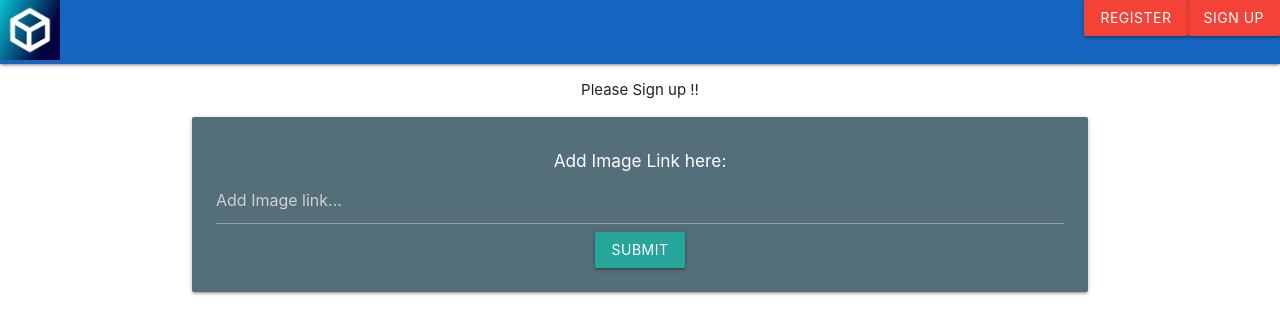
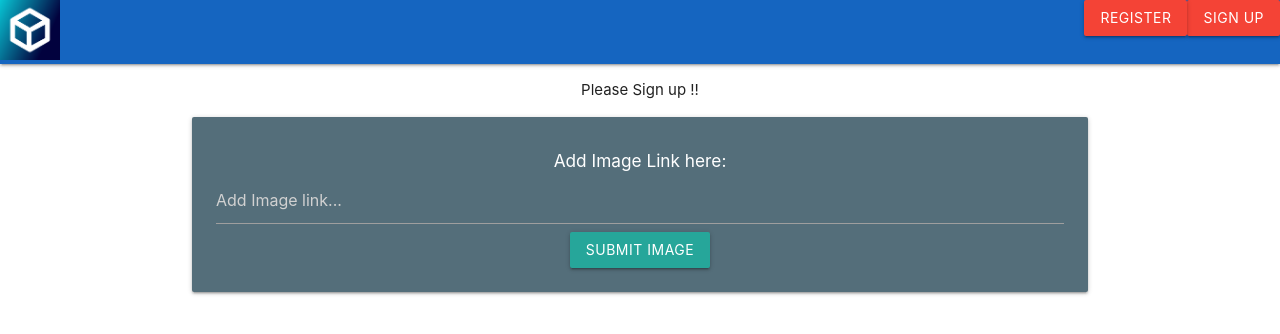
Before and after one commit to shamseena-dev/face-detection-app, a React (Create React App) app: page / in a window 1280 px wide. Shown: the top 334 px of the page. Built offline with nearby package versions, Linux system fonts and the light colour scheme.

Commit message:
adding clarifai API

```diff
--- a/package.json
+++ b/package.json
@@ -6,6 +6,7 @@
     "@testing-library/jest-dom": "^4.2.4",
     "@testing-library/react": "^9.3.2",
     "@testing-library/user-event": "^7.1.2",
+    "clarifai": "^2.9.1",
     "react": "^16.13.1",
     "react-dom": "^16.13.1",
     "react-scripts": "3.4.1"
--- a/src/components/ImageInputForm/ImageInputForm.js
+++ b/src/components/ImageInputForm/ImageInputForm.js
@@ -23,8 +23,7 @@ function ImageInputForm() {
             ></input>
 
             <button className="btn waves-effect waves-light" type="submit">
-              {" "}
-              Submit
+              Submit Image
             </button>
           </form>
         </div>
```
Also changed, not shown: src/components/ImageDisplay/ImageDisplay.js (added, +10 -0 lines), 1 other file (tests, documents, lock files or other folders).
